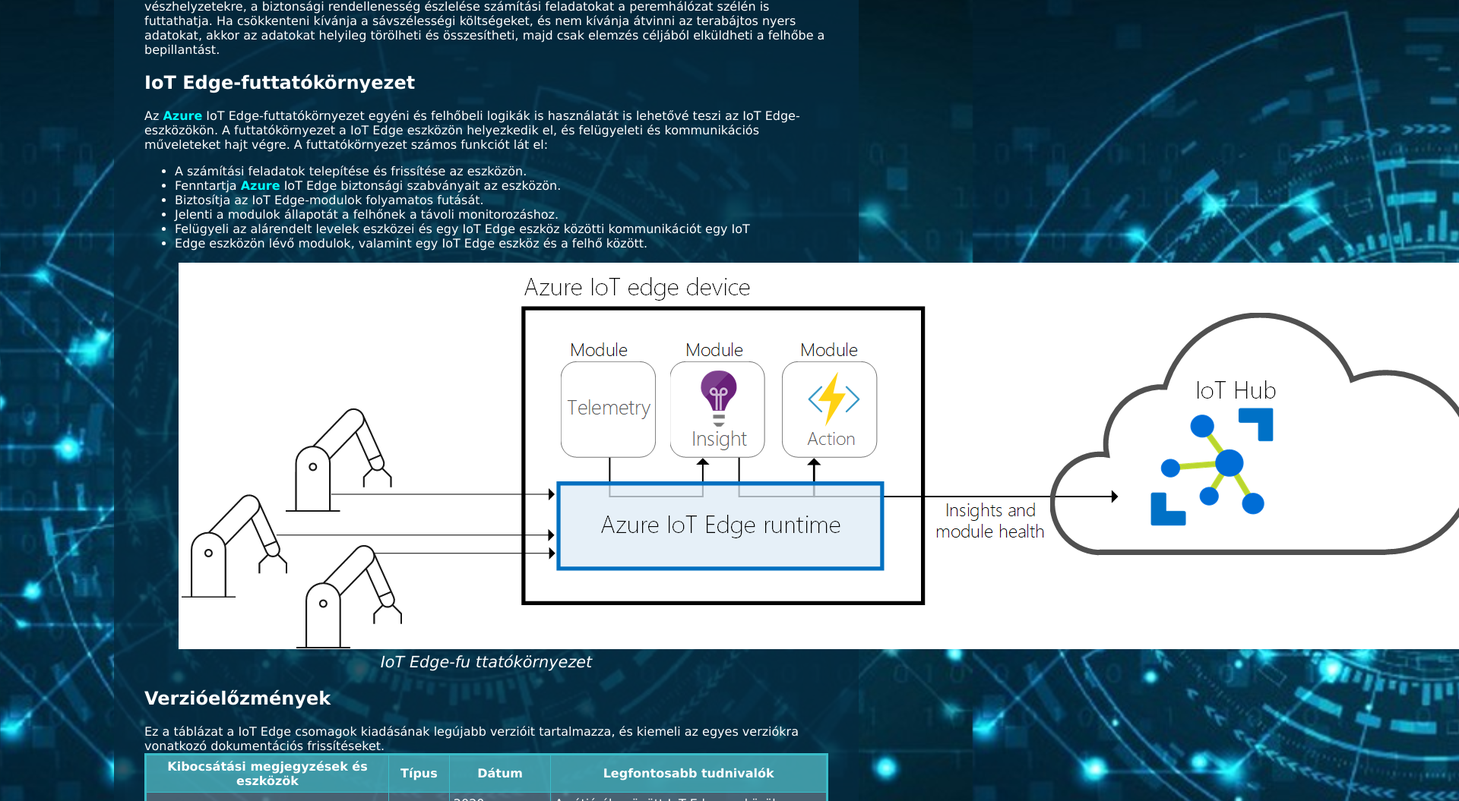
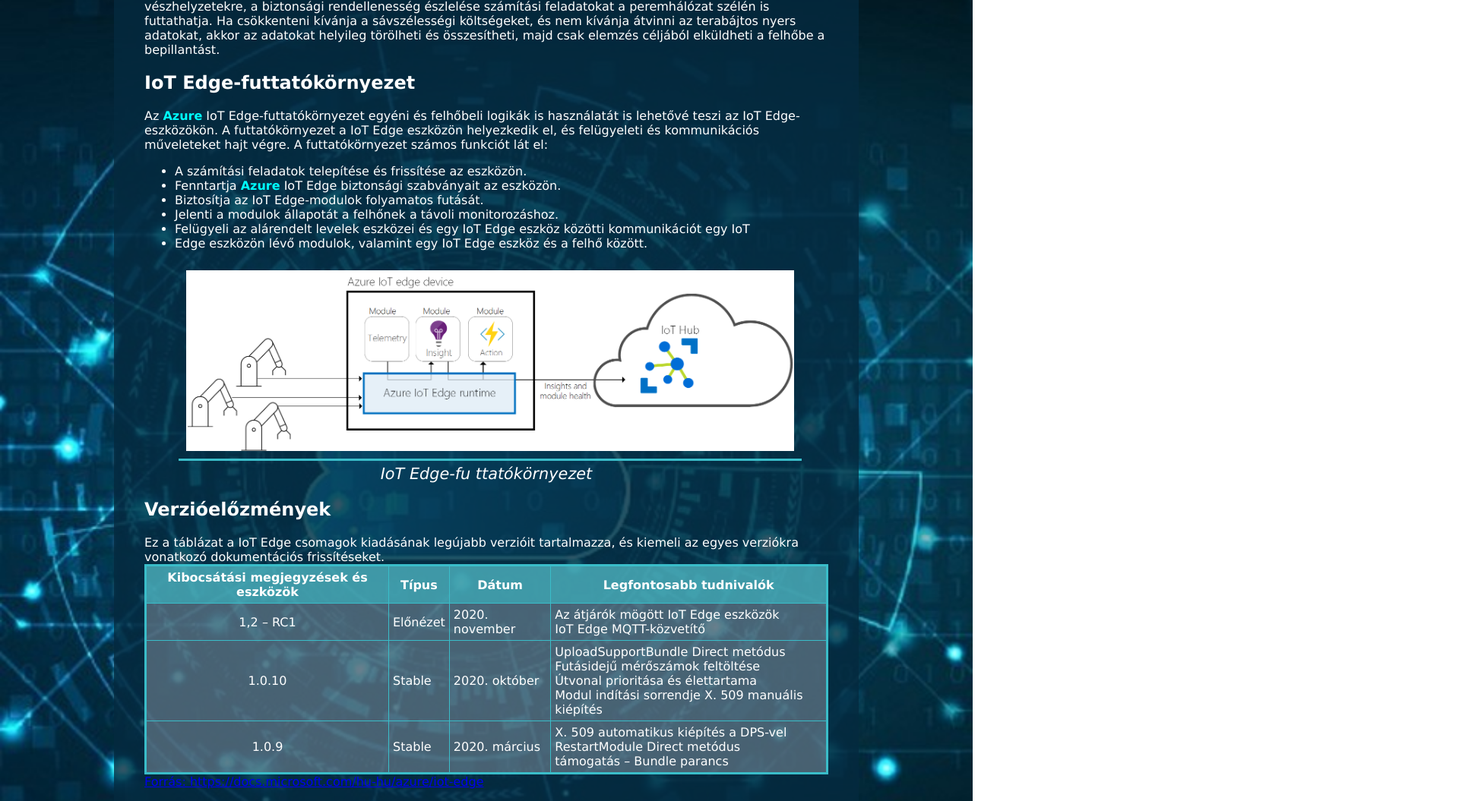
Before and after one commit to jakabkicsi/Azure-IoT-Edge, a plain HTML site: page index.html in a window 1280 px wide. Shown: the part 225-1280 px from the top of the page at 76% size, 1920 px wide, since content can reach past the window. Drawn offline with Linux system fonts and the light colour scheme.

Commit message:
keret img

```diff
--- a/styles.css
+++ b/styles.css
@@ -55,3 +55,9 @@
   font-weight: bold;
   color: cyan;
 }
+
+.keret img {
+  padding: 10px;
+  max-width: 800px;
+  border-bottom: solid 3px rgb(58, 189, 201);
+}
```
